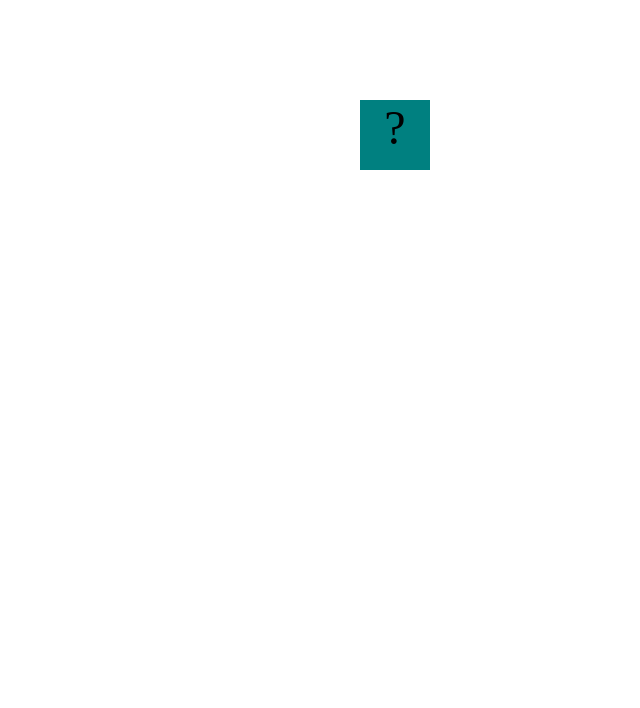
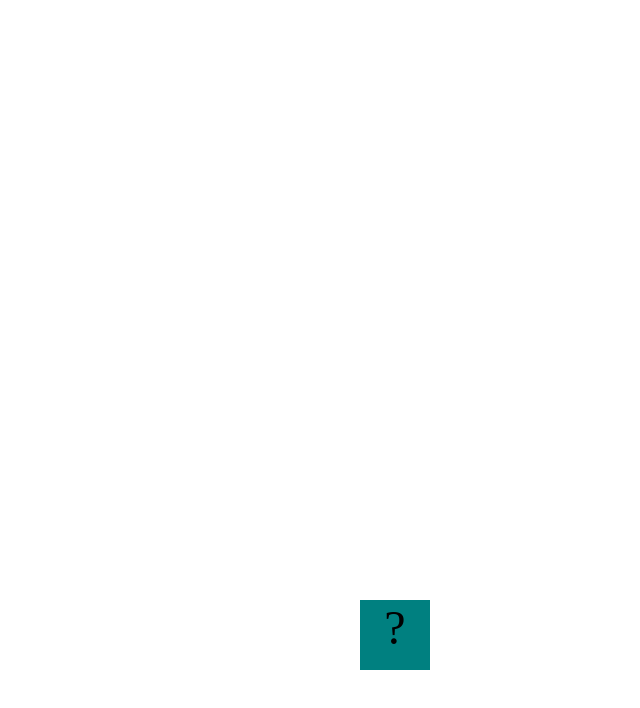
Before and after one commit to Aur019/Aur019.github.io, a plain HTML site: page fsd-projects/bouncing-box/index.html in a window 1280 px wide. Shown: the whole page, without its empty margins (640-1280 px from the left). Drawn offline with Linux system fonts and the light colour scheme.

Commit message:
Challenge 3

```diff
--- a/fsd-projects/bouncing-box/index.html
+++ b/fsd-projects/bouncing-box/index.html
@@ -1,5 +1,6 @@
 <!DOCTYPE html>
 <html>
+
 <head>
   <meta charset="utf-8" />
   <title>Bouncing Box</title>
@@ -55,9 +56,11 @@
       box.on("click", handleBoxClick);
 
       // moves the Box to a new position on the screen along the X-Axis
-        function moveBoxTo(newPositionX) {
+      function moveBoxTo(newPositionX, newPositionY) {
         box.css("left", newPositionX);
+        box.css("top", newPositionY);
       }
+
 
       // changes the text displayed on the Box
       function changeBoxText(newText) {
@@ -74,6 +77,13 @@ var positionX = 0;
       var points = 0;
       var speed = 10;
 
+      var positionY = 0;
+      var speedY = 10;
+
+      var boardHeight = jQuery(window).height();
+      var ranNum = Math.random() * 100;
+
+
       /**
         * This Function will be called 20 times/second.
         * Each time it is called, it should move the Box to a new location.
@@ -81,14 +91,24 @@ var speed = 10;
         */
       function update() {
 
-        positionX = positionX + speed;
-        moveBoxTo(positionX);
+        positionX += speed;
+        positionY += speedY;
+        moveBoxTo(positionX, positionY,);
+
         if (positionX >= boardWidth) {
           speed = speed * -1;
         }
         else if (positionX < 0) {
-            speed = speed * -1
+          speed = speed * -1;
         }
+
+        if (positionY >= boardHeight) {
+          speedY = speedY * -1;
+        }
+        else if (positionY < 0) {
+          speedY = speedY * -1;
+        }
+
       }
 
       /**
@@ -101,9 +121,13 @@ var speed = 10;
       function handleBoxClick() {
 
 
-          positionX = 0;
+        positionX = 0 + ranNum;
         speed = 3 * points + 10;
-          changeBoxText(points++)
+
+        positionY = 0 + ranNum;
+        speedY = 3 * points + 10;
+
+        changeBoxText(points++);
 
 
       }
@@ -113,4 +137,5 @@ var speed = 10;
     })();
   </script>
 </body>
+
 </html>
```
Lines whose indentation alone changed are shown as unchanged.
